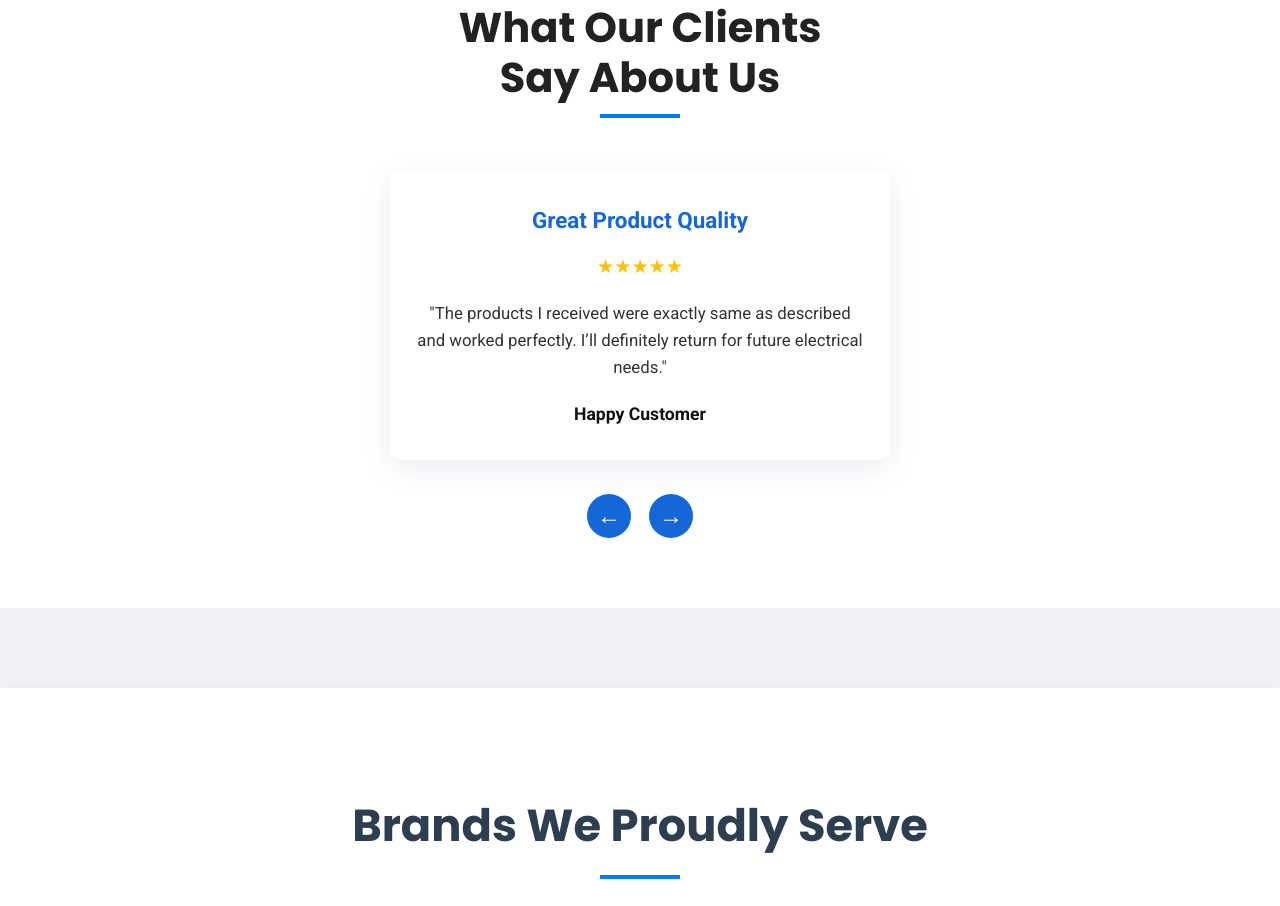
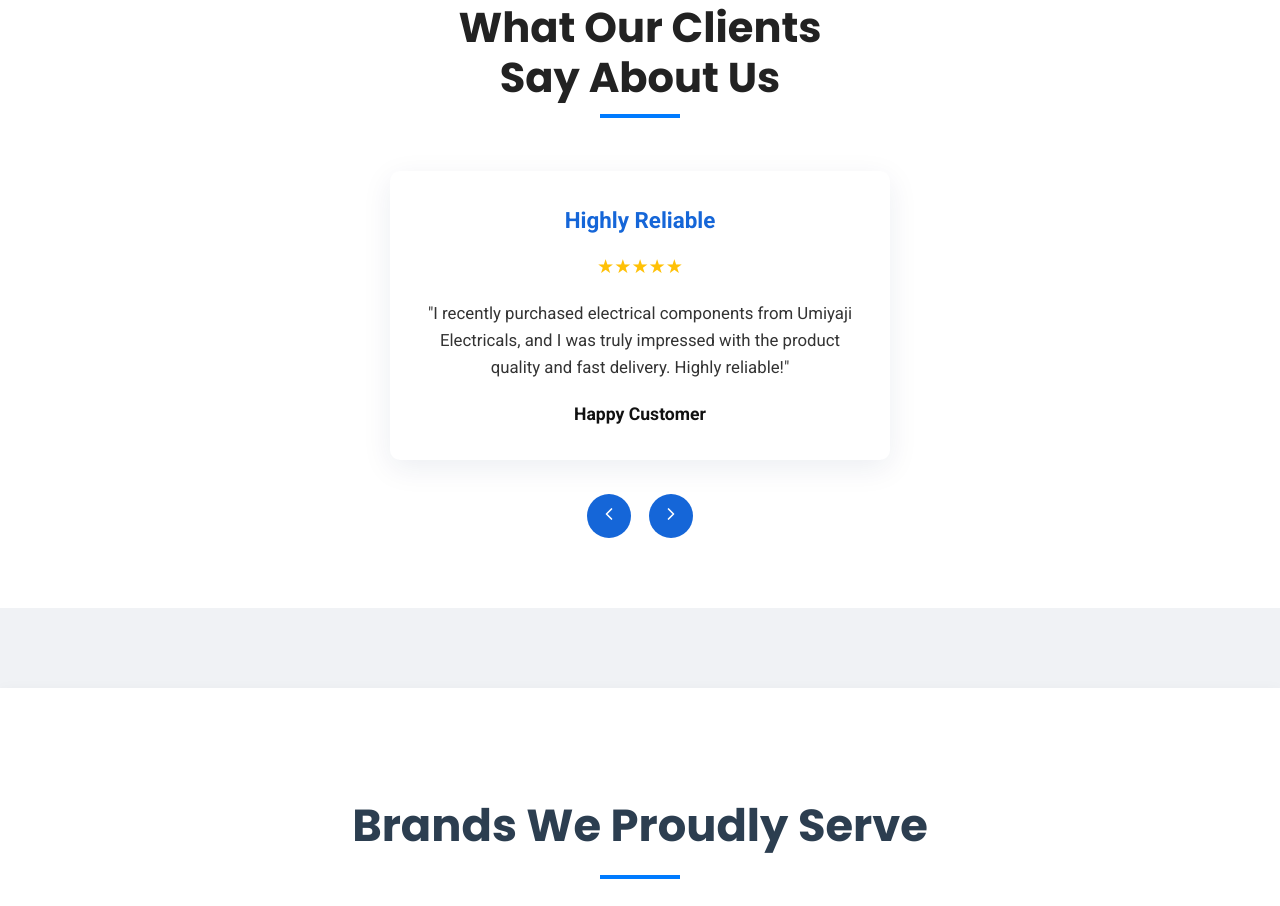
Before and after one commit to Umiyaji/Umiyaji_Electricals, a plain HTML site: page index.html in a window 1280 px wide. Shown: the part 2476-3382 px from the top of the page. Drawn offline with Linux system fonts and the light colour scheme.

Commit message:
Update index.html

```diff
--- a/index.html
+++ b/index.html
@@ -233,13 +233,19 @@
         </div>
 
         <div class="testimonial-controls">
-            <button class="testimonial-arrow" id="testimonial-prev">&#8592;</button>
-            <!-- <div class="testimonial-dots" id="testimonial-dots">
-                <span class="dot active"></span>
-                <span class="dot"></span>
-                <span class="dot"></span>
-            </div> -->
-            <button class="testimonial-arrow" id="testimonial-next">&#8594;</button>
+            <button class="testimonial-arrow">
+                <svg xmlns="http://www.w3.org/2000/svg" width="20" height="20" fill="none" stroke="white" stroke-width="2"
+                    stroke-linecap="round" stroke-linejoin="round" viewBox="0 0 24 24">
+                    <path d="M15 18l-6-6 6-6" />
+                </svg>
+            </button>
+
+            <button class="testimonial-arrow">
+                <svg xmlns="http://www.w3.org/2000/svg" width="20" height="20" fill="none" stroke="white" stroke-width="2"
+                    stroke-linecap="round" stroke-linejoin="round" viewBox="0 0 24 24">
+                    <path d="M9 18l6-6-6-6" />
+                </svg>
+            </button>
         </div>
     </div>
 </section>
@@ -358,10 +364,16 @@
         }
 
         // Testimonial slider logic
+            document.addEventListener("DOMContentLoaded", () => {
                 const testimonials = document.querySelectorAll('.testimonial-card');
                 const dots = document.querySelectorAll('.testimonial-dots .dot');
+                const prevBtn = document.getElementById('testimonial-prev');
+                const nextBtn = document.getElementById('testimonial-next');
+
                 let current = 0;
+                const total = testimonials.length;
 
+                // Show specific testimonial
                 function showTestimonial(idx) {
                     testimonials.forEach((t, i) => {
                         t.classList.toggle('active', i === idx);
@@ -372,20 +384,38 @@
                     current = idx;
                 }
 
-        document.getElementById('testimonial-prev').onclick = function () {
-            showTestimonial((current - 1 + testimonials.length) % testimonials.length);
-        };
-        document.getElementById('testimonial-next').onclick = function () {
-            showTestimonial((current + 1) % testimonials.length);
-        };
+                // Previous Button
+                if (prevBtn) {
+                    prevBtn.addEventListener('click', () => {
+                        const newIndex = (current - 1 + total) % total;
+                        showTestimonial(newIndex);
+                    });
+                }
+
+                // Next Button
+                if (nextBtn) {
+                    nextBtn.addEventListener('click', () => {
+                        const newIndex = (current + 1) % total;
+                        showTestimonial(newIndex);
+                    });
+                }
+
+                // Dots Navigation
                 dots.forEach((dot, i) => {
-            dot.onclick = () => showTestimonial(i);
+                    dot.addEventListener('click', () => showTestimonial(i));
                 });
 
+                // Auto Slide
                 setInterval(() => {
-            showTestimonial((current + 1) % testimonials.length);
-        }, 7000);
+                    const newIndex = (current + 1) % total;
+                    showTestimonial(newIndex);
+                }, 5000);
+
+                // Initialize the first testimonial
+                showTestimonial(0);
+            });
     </script>
+
 
 
 
```
Lines whose indentation alone changed are shown as unchanged.
